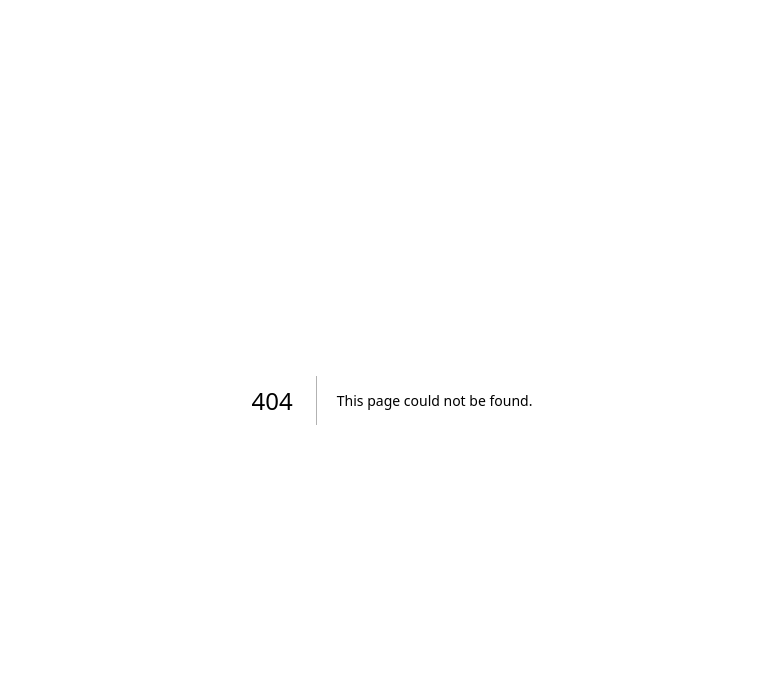
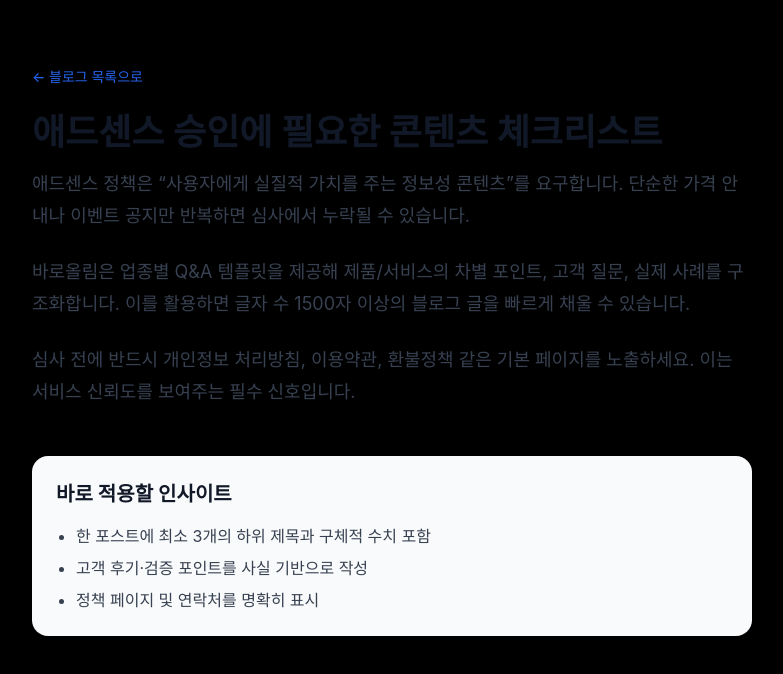
Before and after one commit to khandus7712-gif/baroolimcursor, a Next.js app: page /blog/content-policy-checklist in a window 1280 px wide. Before the commit this address had no page. Shown: the top 674 px of the page, without its empty margins (248-1031 px from the left). Built offline with nearby package versions, Linux system fonts and the light colour scheme; a web font is replaced by a local one.

Commit message:
feat: add informational blog pages

```diff
--- /dev/null
+++ b/app/blog/[slug]/page.tsx
@@ -0,0 +1,68 @@
+import Link from 'next/link';
+import { notFound } from 'next/navigation';
+
+const posts = {
+  'generative-ai-marketing-guide': {
+    title: '생성형 AI로 만드는 지역 밀착 마케팅 가이드',
+    content: [
+      '지역 기반 비즈니스는 고객과의 거리, 방문 동선, 계절별 수요에 따라 마케팅 전략이 크게 달라집니다. 생성형 AI는 업종·지역·고객 페르소나에 맞춘 문장을 빠르게 도출해 이러한 변수에 대응하도록 돕습니다.',
+      '바로올림은 업종별 프로필과 플랫폼별 작성 규칙을 묶어 프롬프트를 자동 구성합니다. 예를 들어 창원 도계동의 소고기전골 식당이라면 “단체 예약 가능 여부, 좌석 회전 속도, 위생 포인트” 등을 자동으로 강조합니다.',
+      '또한 이미지를 업로드하면 Vision API로 메뉴 외관을 분석해 구체적인 촉각·시각 묘사를 추가합니다. 이렇게 하면 자연스럽게 체류 시간이 늘고, 검색 엔진에서의 이해도도 높아집니다.',
+    ],
+    takeaways: ['고객 맥락에 맞춘 Hook → Pain Point → USP 흐름 유지', '이미지 캡션을 텍스트로 변환해 검색 노출 강화', '지역 키워드를 2~3회 반복해도 어색하지 않게 배치'],
+  },
+  'content-policy-checklist': {
+    title: '애드센스 승인에 필요한 콘텐츠 체크리스트',
+    content: [
+      '애드센스 정책은 “사용자에게 실질적 가치를 주는 정보성 콘텐츠”를 요구합니다. 단순한 가격 안내나 이벤트 공지만 반복하면 심사에서 누락될 수 있습니다.',
+      '바로올림은 업종별 Q&A 템플릿을 제공해 제품/서비스의 차별 포인트, 고객 질문, 실제 사례를 구조화합니다. 이를 활용하면 글자 수 1500자 이상의 블로그 글을 빠르게 채울 수 있습니다.',
+      '심사 전에 반드시 개인정보 처리방침, 이용약관, 환불정책 같은 기본 페이지를 노출하세요. 이는 서비스 신뢰도를 보여주는 필수 신호입니다.',
+    ],
+    takeaways: ['한 포스트에 최소 3개의 하위 제목과 구체적 수치 포함', '고객 후기·검증 포인트를 사실 기반으로 작성', '정책 페이지 및 연락처를 명확히 표시'],
+  },
+  'platform-rule-updates': {
+    title: '인스타그램·블로그·Threads 플랫폼 규칙 업데이트',
+    content: [
+      '인스타그램은 Hook → Pain Point → USP → CTA 구조를 고정했고, 문장당 이모지는 1개 이하로 제한했습니다. 이렇게 하면 짧고 명확한 스토리를 유지하면서도 감정선을 살릴 수 있습니다.',
+      '블로그는 최소 글자 수 1500자, H1/H2 기반 구조, USP 및 감각 묘사, CTA 문단, 10~15개의 해시태그 규칙을 적용했습니다.',
+      'Threads는 본글 2~3줄, 첫 댓글에는 Pain Point + USP, 두 번째 댓글에는 CTA만 작성하는 댓글형 시퀀스를 도입했습니다.',
+    ],
+    takeaways: ['플랫폼별 톤/길이/해시태그 규칙을 코드화', '생성 결과에서 금지 단어·영어 혼용을 자동 필터링', '운영팀이 규칙을 수정하면 실시간 반영되도록 설계'],
+  },
+};
+
+type BlogSlug = keyof typeof posts;
+
+interface BlogPageProps {
+  params: { slug: BlogSlug };
+}
+
+export default function BlogDetailPage({ params }: BlogPageProps) {
+  const post = posts[params.slug];
+
+  if (!post) {
+    return notFound();
+  }
+
+  return (
+    <main className="mx-auto max-w-3xl px-6 py-16">
+      <Link href="/blog" className="text-sm font-medium text-blue-600">
+        ← 블로그 목록으로
+      </Link>
+      <h1 className="mt-6 text-4xl font-bold text-gray-900">{post.title}</h1>
+      <div className="mt-4 space-y-6 text-lg leading-8 text-gray-700">
+        {post.content.map((paragraph, index) => (
+          <p key={index}>{paragraph}</p>
+        ))}
+      </div>
+      <section className="mt-12 rounded-2xl bg-gray-50 p-6">
+        <h2 className="text-xl font-semibold text-gray-900">바로 적용할 인사이트</h2>
+        <ul className="mt-4 list-disc space-y-2 pl-5 text-gray-700">
+          {post.takeaways.map((tip, index) => (
+            <li key={index}>{tip}</li>
+          ))}
+        </ul>
+      </section>
+    </main>
+  );
+}
--- /dev/null
+++ b/app/blog/page.tsx
@@ -0,0 +1,66 @@
+import Link from 'next/link';
+
+const posts = [
+  {
+    slug: 'generative-ai-marketing-guide',
+    title: '생성형 AI로 만드는 지역 밀착 마케팅 가이드',
+    summary:
+      '동네 맛집, 카페, 교육 서비스까지 AI로 콘텐츠를 자동화하는 방법을 실제 사례 중심으로 정리했습니다.',
+    category: '마케팅 전략',
+    readingTime: '7분',
+    date: '2025-11-24',
+  },
+  {
+    slug: 'content-policy-checklist',
+    title: '애드센스 승인에 필요한 콘텐츠 체크리스트',
+    summary:
+      '광고 심사를 통과한 고객사의 공통점을 분석해 필수 정보, 금지 요소, 카테고리 전략을 안내합니다.',
+    category: '운영 가이드',
+    readingTime: '5분',
+    date: '2025-11-18',
+  },
+  {
+    slug: 'platform-rule-updates',
+    title: '인스타그램·블로그·Threads 플랫폼 규칙 업데이트',
+    summary:
+      '바로올림이 제공하는 플랫폼별 포맷 규칙과 활용 팁을 정리해 제작 효율을 높이는 방법을 공유합니다.',
+    category: '제품 소식',
+    readingTime: '6분',
+    date: '2025-11-10',
+  },
+];
+
+export default function BlogPage() {
+  return (
+    <main className="mx-auto max-w-5xl px-6 py-16">
+      <section className="mb-12">
+        <p className="text-sm font-semibold text-blue-600">BAROOLIM BLOG</p>
+        <h1 className="mt-3 text-4xl font-bold text-gray-900">AI 마케팅 인사이트</h1>
+        <p className="mt-4 max-w-3xl text-lg text-gray-600">
+          애드센스 정책에 맞는 정보성 글을 중심으로, 생성형 AI를 활용해 마케팅 콘텐츠를 어떻게 만들고 운영할지
+          바로올림 팀이 직접 정리하고 있습니다.
+        </p>
+      </section>
+
+      <section className="grid gap-8 md:grid-cols-3">
+        {posts.map((post) => (
+          <article key={post.slug} className="rounded-2xl border border-gray-100 bg-white p-6 shadow-sm">
+            <p className="text-xs font-medium text-blue-500">{post.category}</p>
+            <h2 className="mt-3 text-xl font-semibold text-gray-900">{post.title}</h2>
+            <p className="mt-2 text-sm text-gray-600">{post.summary}</p>
+            <div className="mt-4 flex items-center justify-between text-xs text-gray-500">
+              <span>{post.date}</span>
+              <span>{post.readingTime} 소요</span>
+            </div>
+            <Link
+              href={`/blog/${post.slug}`}
+              className="mt-6 inline-flex items-center text-sm font-semibold text-blue-600"
+            >
+              자세히 보기 →
+            </Link>
+          </article>
+        ))}
+      </section>
+    </main>
+  );
+}
```
